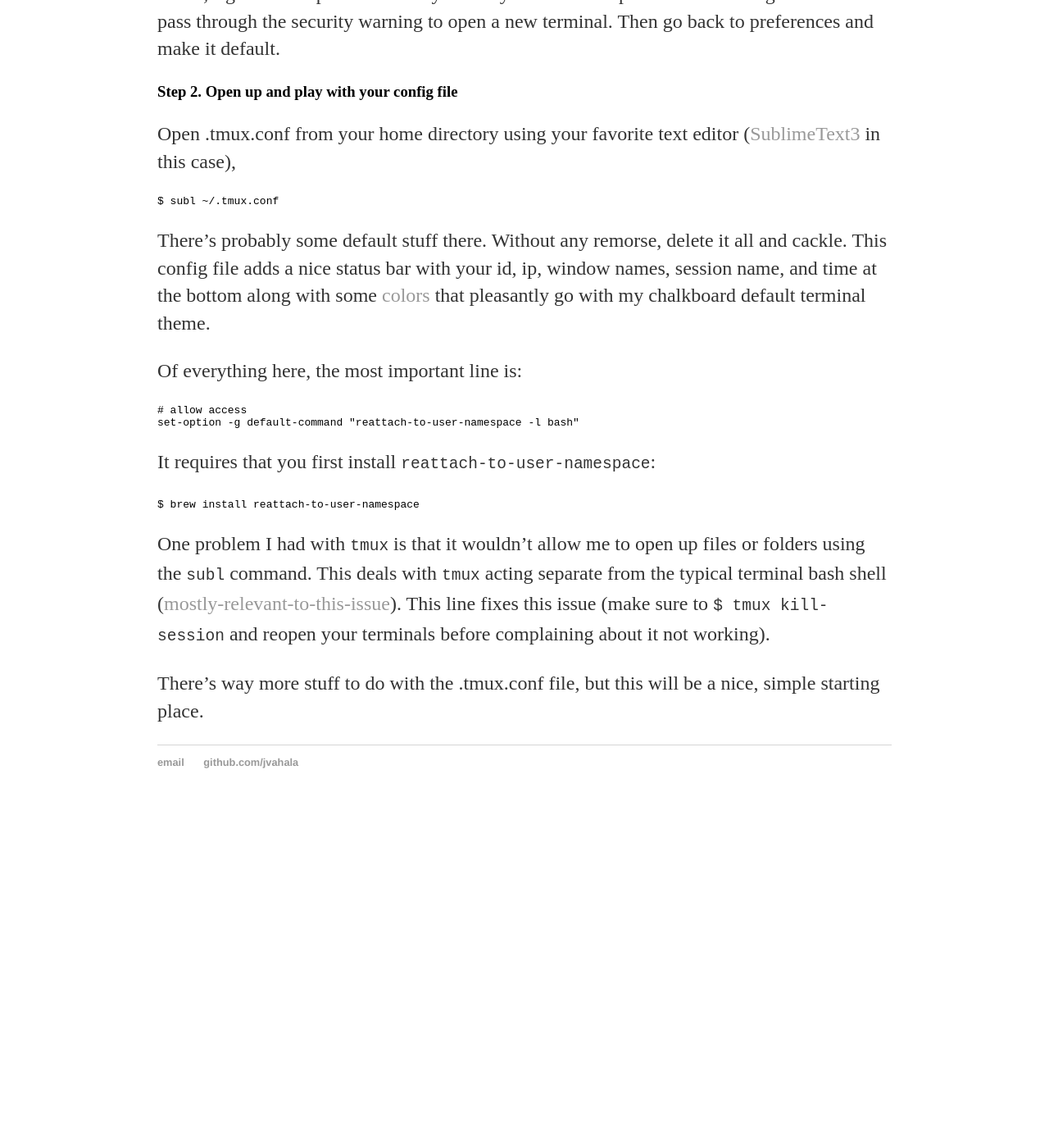
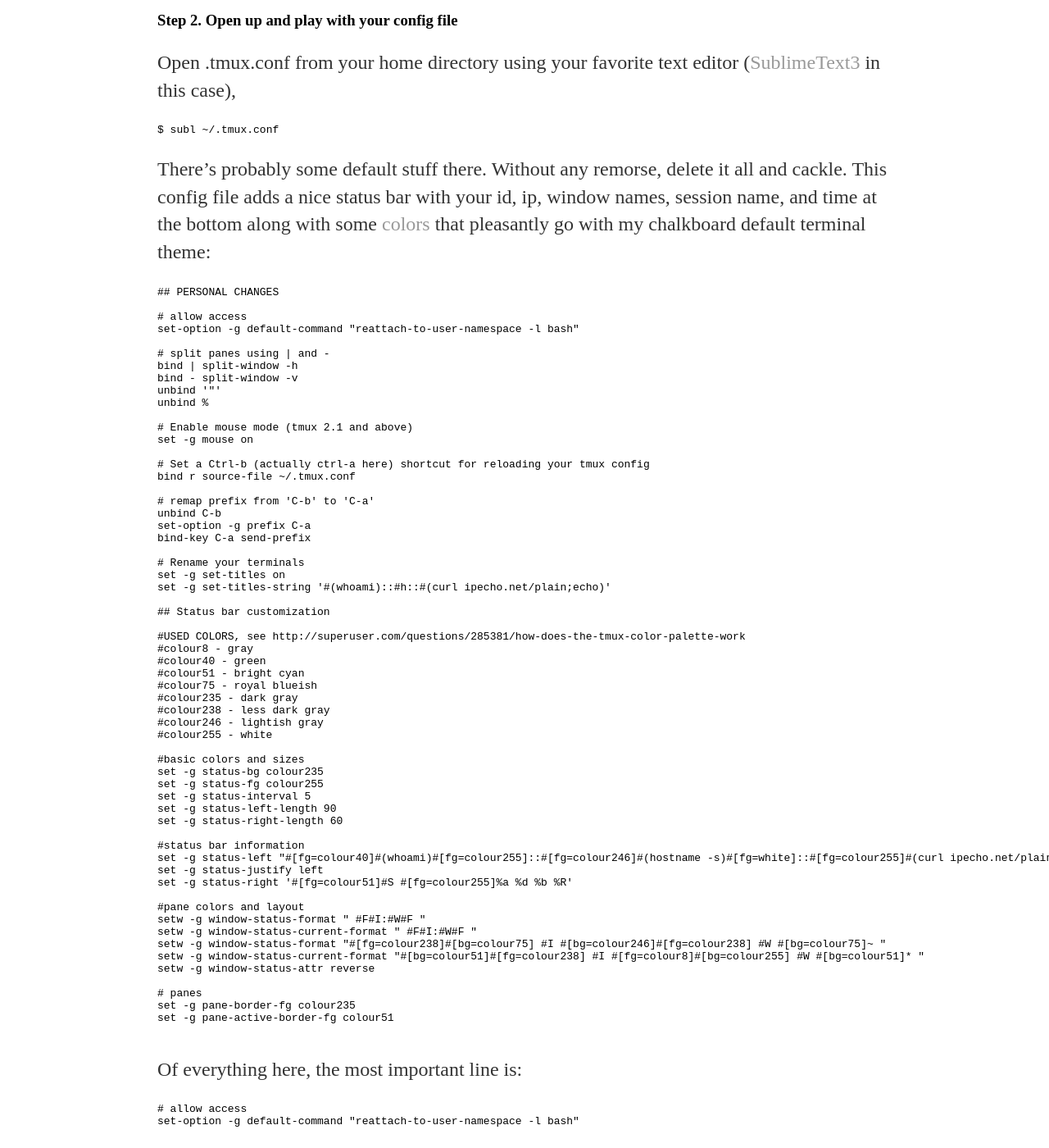
Before and after one commit to jvahala/jvahala.github.io, a Jekyll site: the page built from _posts/2016-10-29-Beautiful-TMUX.md, in a window 1280 px wide and 1400 px high, scrolled down 3397 px. Shown: the whole window at 82% size. Built offline with Jekyll 4.4.1, drawn with Linux system fonts in a browser that asks for light colours; before the commit the page ends 4394 px from its top, so only the background shows below that.

Commit message:
Update 2016-10-29-Beautiful-TMUX.md

````diff
--- a/_posts/2016-10-29-Beautiful-TMUX.md
+++ b/_posts/2016-10-29-Beautiful-TMUX.md
@@ -3,11 +3,14 @@
 title: "Beautiful TMUX"
 date: 2016-10-29
 ---
-# Discovery of tmux
+
+# Beautiful TMUX
+
+## Discovery of tmux
 
 In receiving a demo of a labmate's [Mico-arm](http://www.robotnik.eu/robotics-arms/kinova-mico-arm/) [ROS](http://wiki.ros.org/Robots/MICO)-based control code, he showed me the nifty tool [`tmux`](https://tmux.github.io/) that allows for quick and easy movement between terminal windows. It was beautiful, and I've since learned some of the powers it holds.
 
-# What is `tmux`?
+## What is `tmux`?
 
 Tmux allows for us to quickly attach and detach to terminal sessions that can be project/contextually named. Thus, we can be working on several projects - like a homebrewing recipe generator, a human-robot-collaboration user experience improvement project, and a ranking project - without having three unique terminals running with important and easy-but-still-takes-effort-to-initialize python instances. Also, we can make it pretty.
 
@@ -15,7 +18,7 @@
 
 In this post, I'll go through some initialization and troubleshooting fixes I went through to finally truly enjoy playing with the command line. Thanks to [Daniel Miessler](https://danielmiessler.com/study/tmux/#gs.gLmbnDs) and [Ham Vocke](http://www.hamvocke.com/blog/a-guide-to-customizing-your-tmux-conf/) for helping me get started. See their posts for more reasons to use `tmux` over alternatives.
 
-# Installation
+## Installation
 
 Using Mac OSX El Capitan with [Homebrew](http://brew.sh/), do:
 
@@ -89,7 +92,7 @@
 ### Reload your config file
 To reload your config file, use `Ctrl+a r`. (This is a functionality added in .tmux.conf)
 
-# Prettifying your workspace
+## Prettifying your workspace
 
 ### Step 1. Choose a nice Terminal color scheme
 Open a terminal and go to Preferences
@@ -110,7 +113,71 @@
 ```bash
 $ subl ~/.tmux.conf
 ```
-There's probably some default stuff there. Without any remorse, delete it all and cackle. This config file adds a nice status bar with your id, ip, window names, session name, and time at the bottom along with some [colors](http://superuser.com/questions/285381/how-does-the-tmux-color-palette-work) that pleasantly go with my chalkboard default terminal theme.
+There's probably some default stuff there. Without any remorse, delete it all and cackle. This config file adds a nice status bar with your id, ip, window names, session name, and time at the bottom along with some [colors](http://superuser.com/questions/285381/how-does-the-tmux-color-palette-work) that pleasantly go with my chalkboard default terminal theme:
+
+```
+## PERSONAL CHANGES
+
+# allow access
+set-option -g default-command "reattach-to-user-namespace -l bash"
+
+# split panes using | and -
+bind | split-window -h
+bind - split-window -v
+unbind '"'
+unbind %
+
+# Enable mouse mode (tmux 2.1 and above)
+set -g mouse on
+
+# Set a Ctrl-b (actually ctrl-a here) shortcut for reloading your tmux config
+bind r source-file ~/.tmux.conf
+
+# remap prefix from 'C-b' to 'C-a'
+unbind C-b
+set-option -g prefix C-a
+bind-key C-a send-prefix
+
+# Rename your terminals
+set -g set-titles on
+set -g set-titles-string '#(whoami)::#h::#(curl ipecho.net/plain;echo)'
+
+## Status bar customization
+
+#USED COLORS, see http://superuser.com/questions/285381/how-does-the-tmux-color-palette-work
+#colour8 - gray
+#colour40 - green
+#colour51 - bright cyan
+#colour75 - royal blueish
+#colour235 - dark gray
+#colour238 - less dark gray
+#colour246 - lightish gray
+#colour255 - white
+
+#basic colors and sizes
+set -g status-bg colour235
+set -g status-fg colour255
+set -g status-interval 5
+set -g status-left-length 90
+set -g status-right-length 60
+
+#status bar information
+set -g status-left "#[fg=colour40]#(whoami)#[fg=colour255]::#[fg=colour246]#(hostname -s)#[fg=white]::#[fg=colour255]#(curl ipecho.net/plain;echo) "
+set -g status-justify left
+set -g status-right '#[fg=colour51]#S #[fg=colour255]%a %d %b %R'
+
+#pane colors and layout
+setw -g window-status-format " #F#I:#W#F "
+setw -g window-status-current-format " #F#I:#W#F "
+setw -g window-status-format "#[fg=colour238]#[bg=colour75] #I #[bg=colour246]#[fg=colour238] #W #[bg=colour75]~ "
+setw -g window-status-current-format "#[bg=colour51]#[fg=colour238] #I #[fg=colour8]#[bg=colour255] #W #[bg=colour51]* "
+setw -g window-status-attr reverse
+
+# panes
+set -g pane-border-fg colour235
+set -g pane-active-border-fg colour51
+
+```
 
 Of everything here, the most important line is:
 
````
